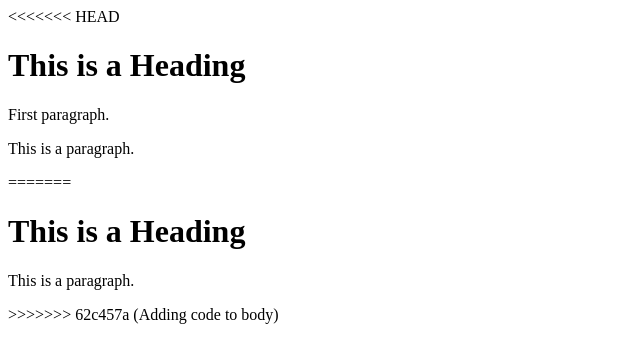
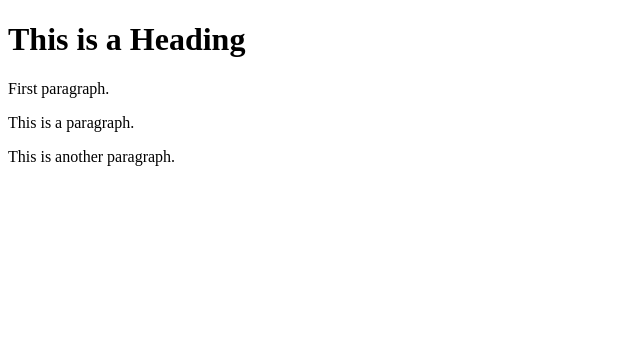
Before and after one commit to juli0o79/gitcourse, a plain HTML site: page index.html in a window 1280 px wide. Shown: the whole page, without its empty margins (0-640 px from the left). Drawn offline with Linux system fonts and the light colour scheme.

Commit message:
fining index conflicts

```diff
--- a/index.html
+++ b/index.html
@@ -6,14 +6,10 @@
 </head>
 
 <body>
-<<<<<<< HEAD
     <h1>This is a Heading</h1>
     <p>First paragraph.</p>
     <p>This is a paragraph.</p>
-=======
-<h1>This is a Heading</h1>
-<p>This is a paragraph.</p>
->>>>>>> 62c457a (Adding code to body)
+    <p>This is another paragraph.</p>
 </body>
 
 </html>
```
